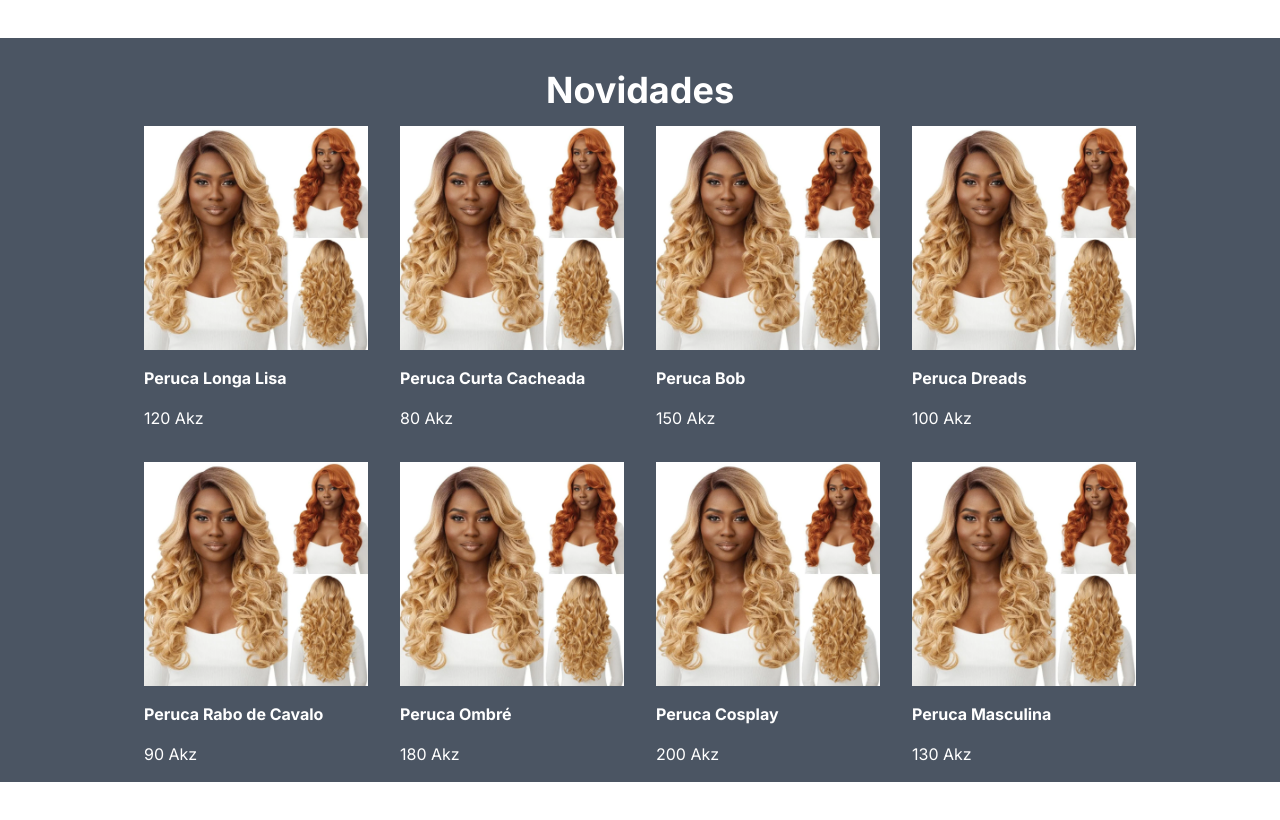
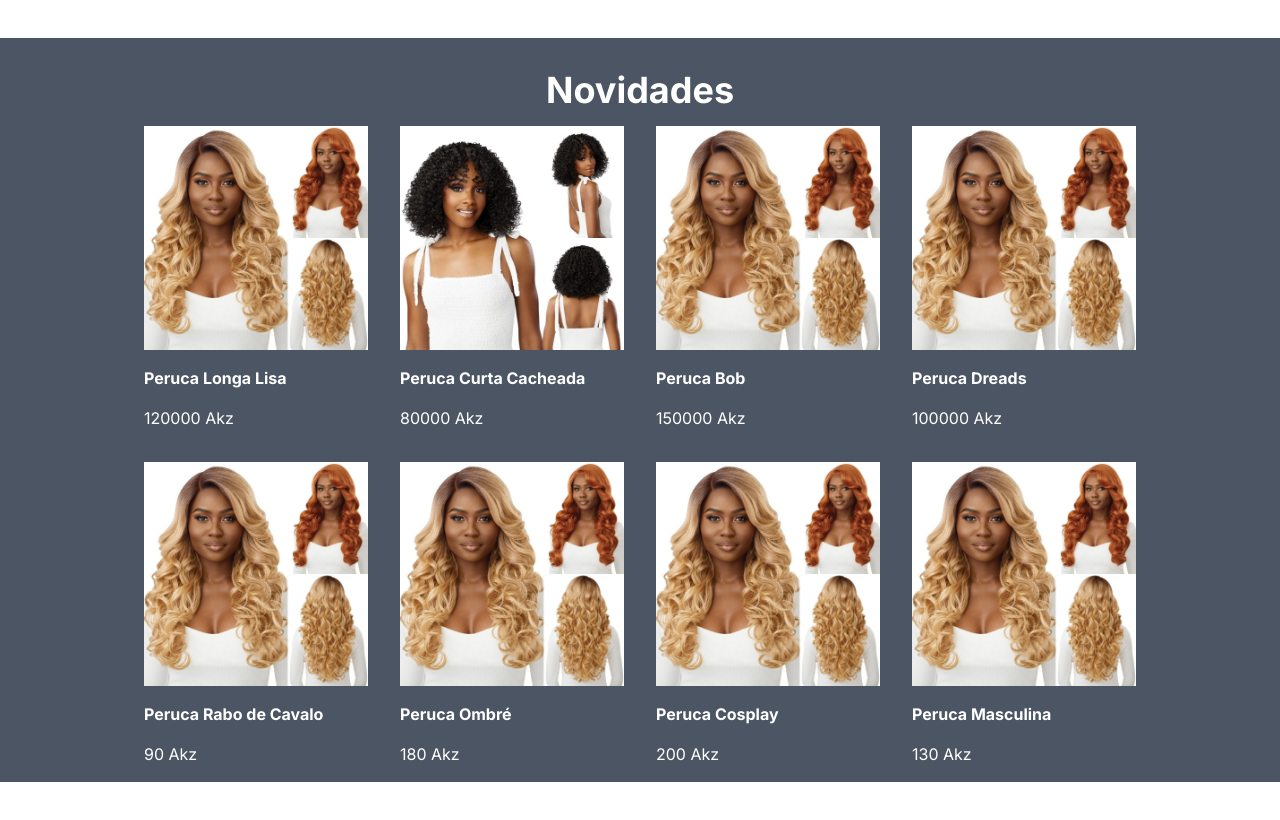
Before and after one commit to teosoares10/hair-salon, a Next.js app: page / in a window 1280 px wide. Shown: the part 1040-1860 px from the top of the page. Built offline with nearby package versions, Linux system fonts and the light colour scheme.

Commit message:
refactor(product-list): rewrite all price and some images

```diff
--- a/src/components/product-list.tsx
+++ b/src/components/product-list.tsx
@@ -4,22 +4,22 @@ import { Typography } from "./ui/typography"
 const data = [
     {
       "nome": "Peruca Longa Lisa",
-      "preco": 120.00,
+      "preco": 120000.00,
       "imagem": "/img/outre-synthetic-hd-transparent-lace-front-wig-hudson.webp"
     },
     {
       "nome": "Peruca Curta Cacheada",
-      "preco": 80.00,
-      "imagem": "/img/outre-synthetic-hd-transparent-lace-front-wig-hudson.webp"
+      "preco": 80000.00,
+      "imagem": "/img/sensationnel-dashly-synthetic-lace-front-wig-lace-unit.webp"
     },
     {
       "nome": "Peruca Bob",
-      "preco": 150.00,
+      "preco": 150000.00,
       "imagem": "/img/outre-synthetic-hd-transparent-lace-front-wig-hudson.webp"
     },
     {
       "nome": "Peruca Dreads",
-      "preco": 100.00,
+      "preco": 100000.00,
       "imagem": "/img/outre-synthetic-hd-transparent-lace-front-wig-hudson.webp"
     },
     {
```
